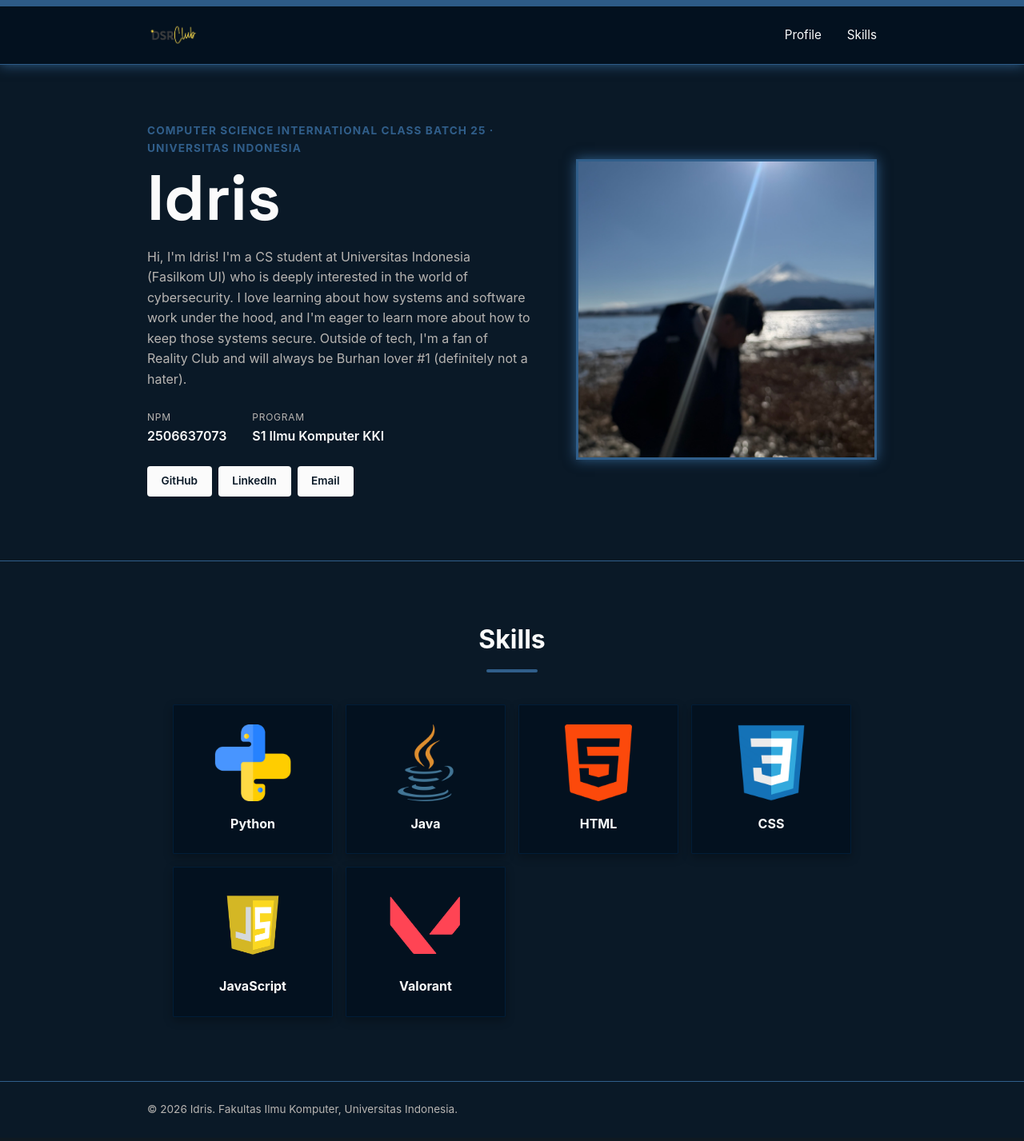
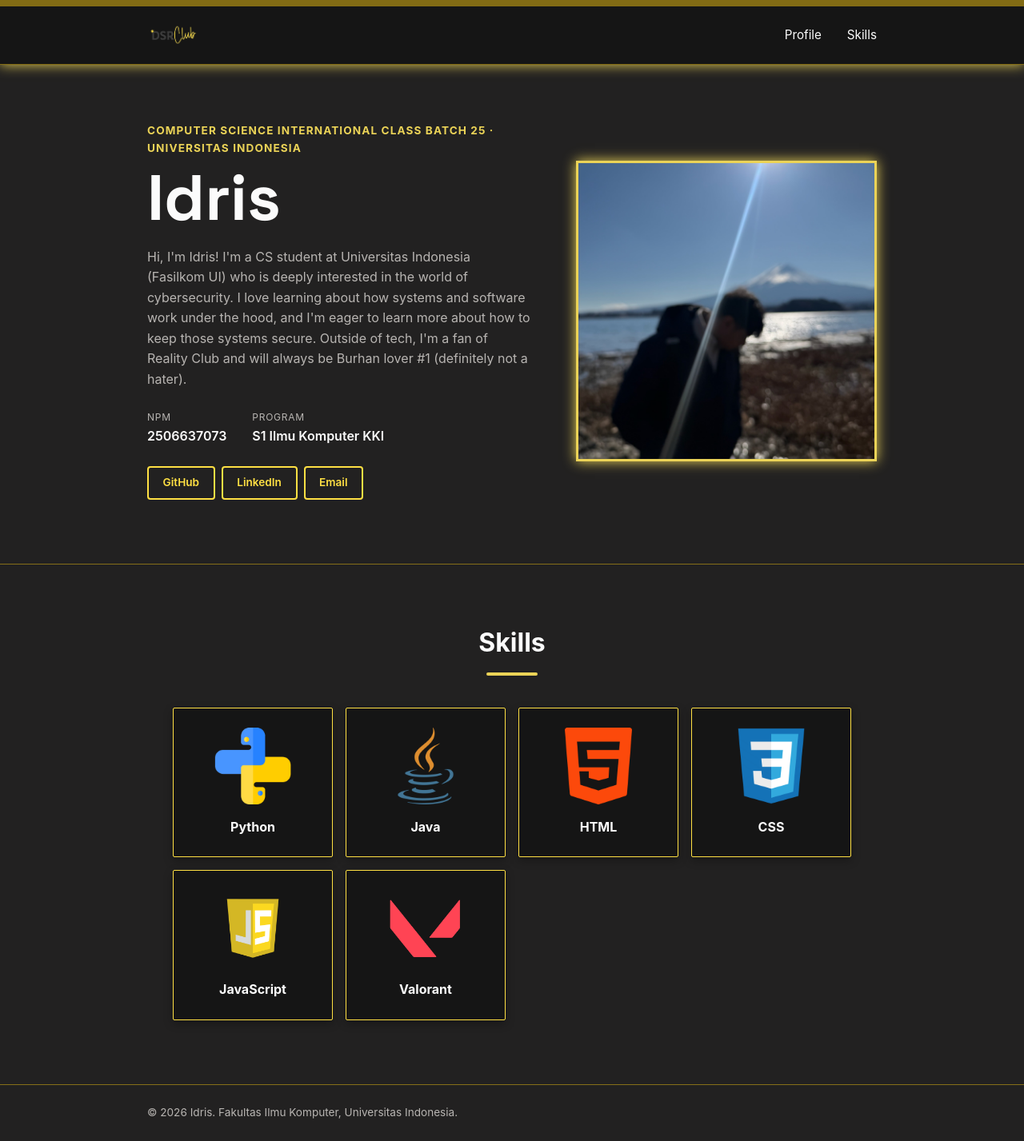
Before and after one commit to 1drism/myportofolio, a Django app: page / in a window 1280 px wide. Shown: the whole page at 80% size. Before the commit the page ends 1395 px from the top, so only its background shows below. Run offline with Django 5.2, Linux system fonts and the light colour scheme.

Commit message:
Changing color theme

```diff
--- a/static/css/style.css
+++ b/static/css/style.css
@@ -6,11 +6,11 @@
 
 :root {
     --ink: #fbfbfb;
-    --paper: #0a1927;
-    --accent: #002548a1;
-    --accent-dark: #010e1ba1;
-    --accent-light: #4787c4a1;
-    --line: #4787c4a1;
+    --paper: #222121;
+    --accent: #FFE043;
+    --paper-dark: #151515;
+    --accent-light: #ebd357;
+    --line: #c19e14a1;
     --text-muted: #b8b5b2;
     --radius: 4px;
 }
@@ -35,7 +35,7 @@ h1, .brand {
 .site-header {
     border-top: 8px solid var(--line);
     box-shadow: 0 0 15px var(--accent-light);
-    background-color: var(--accent-dark);
+    background-color: var(--paper-dark);
     border-bottom: 1px solid var(--line);
     position: sticky;
     top: 0;
@@ -149,16 +149,18 @@ h1, .brand {
     font-size: 0.85rem;
     font-weight: 600;
     text-decoration: none;
-    color: var(--paper);
-    background-color: var(--ink);
+    color: var(--accent);
+    background-color: transparent;
     border-radius: var(--radius);
+    border: 2px solid var(--accent);
     padding: 0.5rem 1.1rem;
     transition: background-color 0.2s ease, color 0.2s ease;
 }
 
 .social-link:hover {
     background-color: var(--accent);
-    color: var(--ink)
+    color: var(--paper-dark);
+    box-shadow: 0 0 15px var(--accent-light);
 }
 
 .hero-photo {
@@ -235,7 +237,7 @@ h1, .brand {
     flex-direction: column;
     align-items: center;
     gap: 16px;
-    background-color: var(--accent-dark);
+    background-color: var(--paper-dark);
     border: 1px solid var(--accent);
     border-radius: 2px;
     box-shadow: 0 4px 12px rgba(0, 0, 0, 0.3);
```
